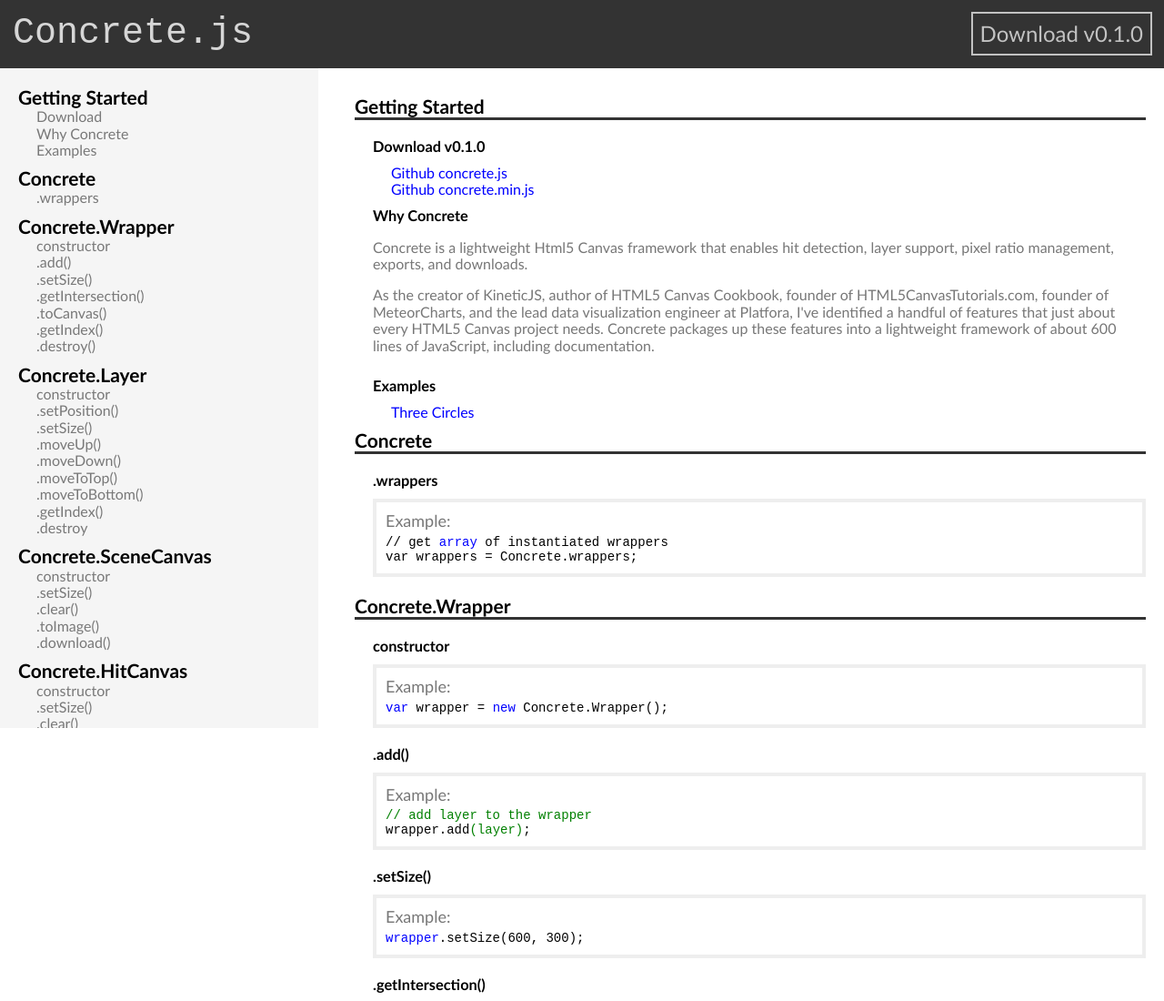
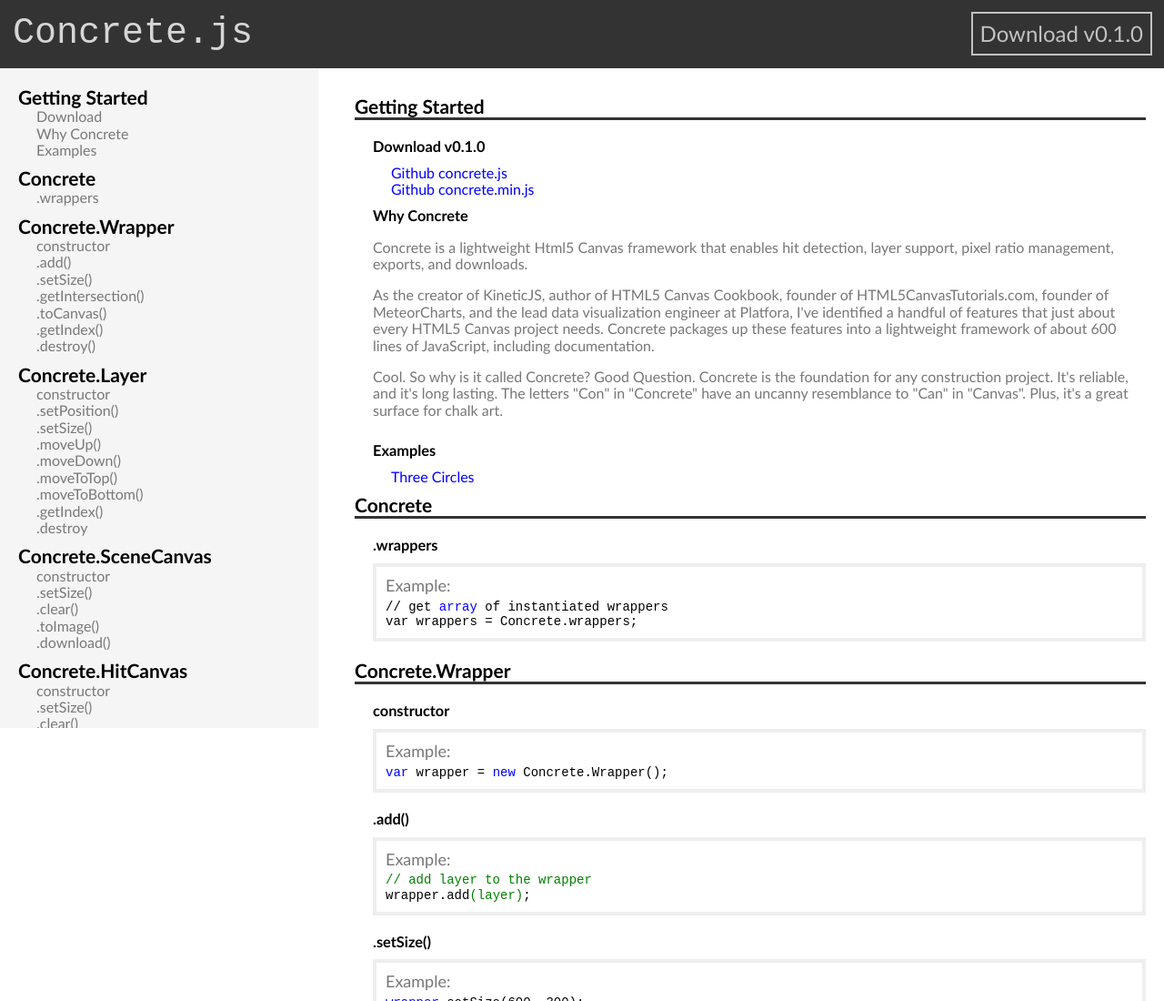
Before and after one commit to ericdrowell/concrete, a website: page web/public/index.html in a window 1280 px wide. Shown: the top 1100 px of the page at 91% size. Drawn offline with nearby package versions, Linux system fonts and the light colour scheme.

Commit message:
updated why concrete in website

```diff
--- a/web/public/index.html
+++ b/web/public/index.html
@@ -101,6 +101,9 @@
               </p>
               <p>
                 As the creator of KineticJS, author of HTML5 Canvas Cookbook, founder of HTML5CanvasTutorials.com, founder of MeteorCharts, and the lead data visualization engineer at Platfora, I've identified a handful of features that just about every HTML5 Canvas project needs.  Concrete packages up these features into a lightweight framework of about 600 lines of JavaScript, including documentation.
+              </p>
+              <p>
+                Cool.  So why is it called Concrete?  Good Question.  Concrete is the foundation for any construction project.  It's reliable, and it's long lasting.  The letters "Con" in "Concrete" have an uncanny resemblance to "Can" in "Canvas".  Plus, it's a great surface for chalk art.
               </p>
             </li>
             <li>
```
Also changed, not shown: web/src/index.html (+3 -0 lines).
